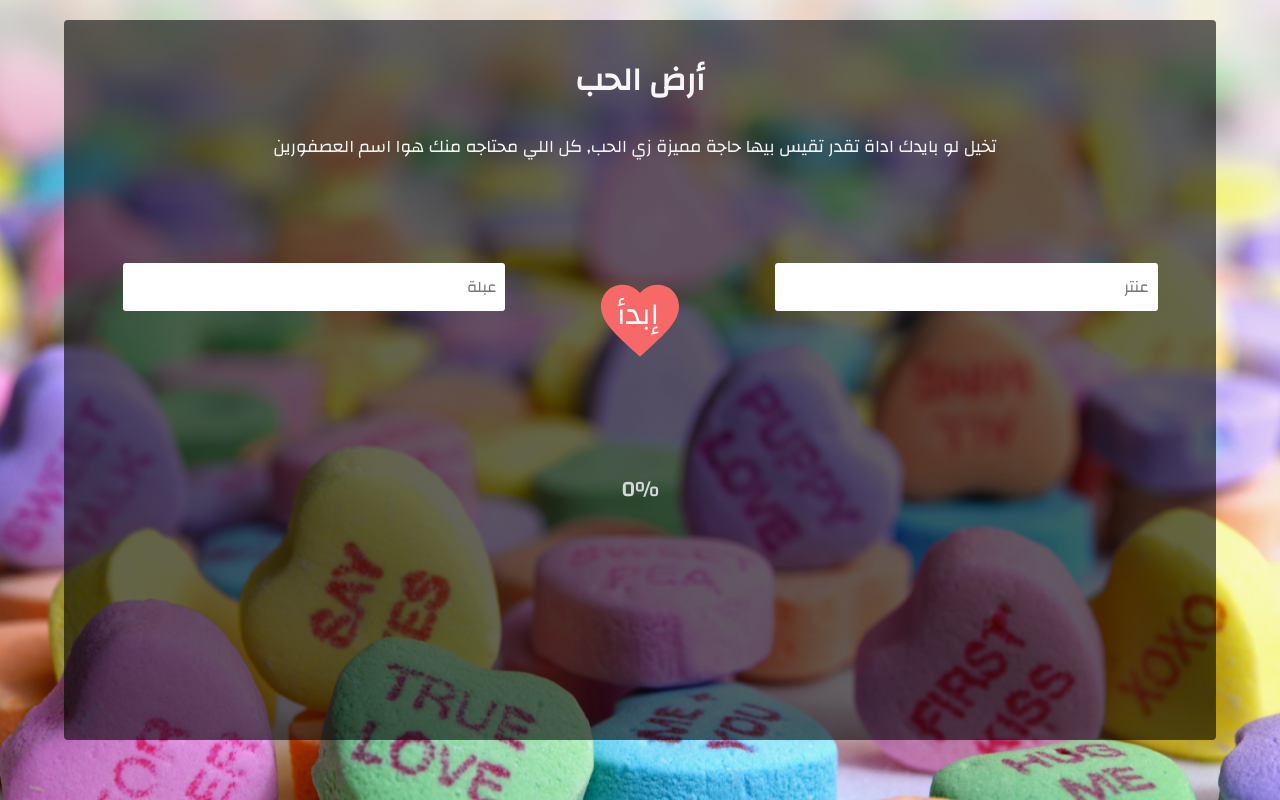
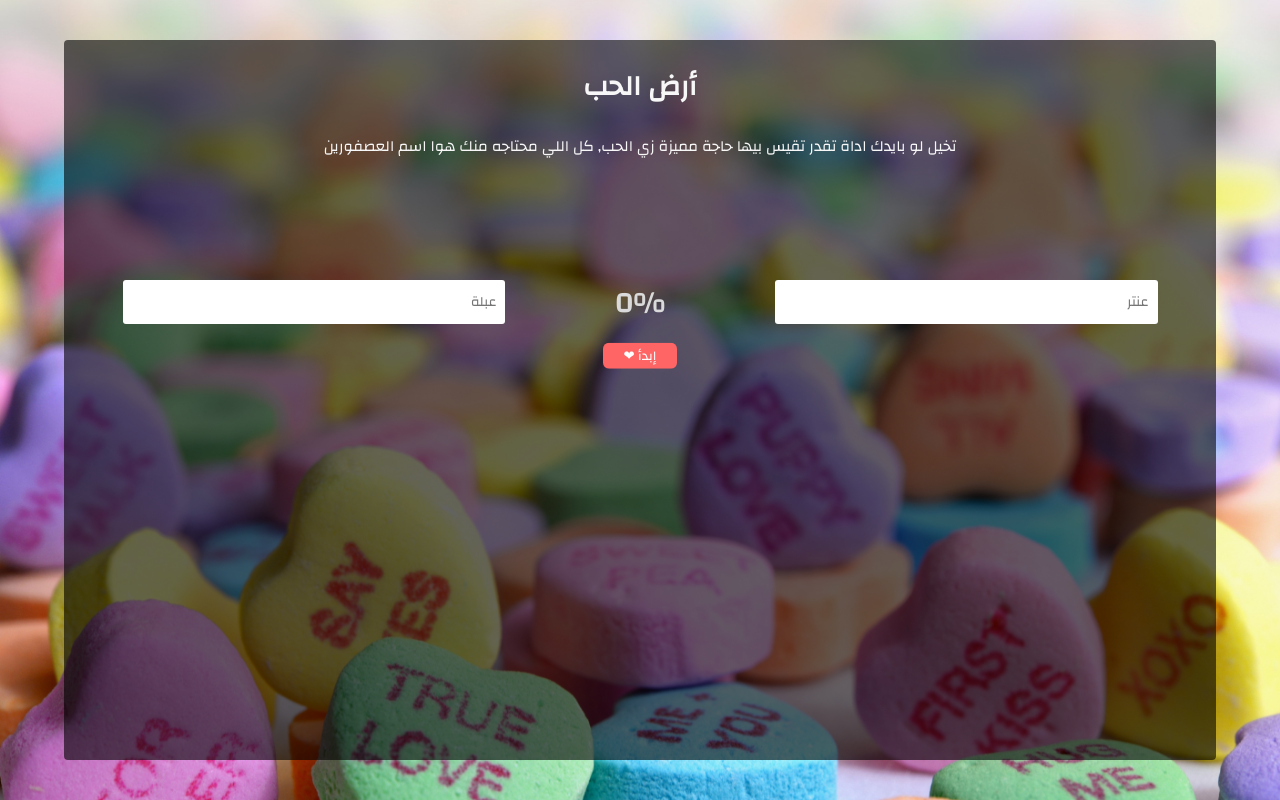
Before and after one commit to HmmamBabiKhouja/Loveland, a plain HTML site: page index.html in a window 1280 px wide. Drawn offline with nearby package versions, Linux system fonts and the light colour scheme.

Commit message:
fixing the style

```diff
--- a/index.html
+++ b/index.html
@@ -24,14 +24,11 @@
           <input class="text-input" id="two" type="text" name="" value="" placeholder="عبلة"  onkeyup="this.value = this.value.toLowerCase();" required>
         </div>
         <div class="form-btn">
-          <button class="btn-input" onclick="operate()">
-            <span class="form-btn-span">إبدأ</span>
-            <ion-icon name="heart"></ion-icon>
-          </button>
+          <button class="btn-input" onclick="operate()">إبدأ &#10084;</button>
         </div>
       </form>
       <div class="result">
-        <h3 id="meter"> </h3>
+        <h3 class="result-meter" id="meter"> </h3>
       </div>
     </div>
   </div>
--- a/style.css
+++ b/style.css
@@ -5,18 +5,21 @@
   font-family: "Changa", serif, Arial, Helvetica, sans-serif;
 }
 
+html, body, .container {
+    min-height: 100%;
+    height: 100%;
+}
+
 body {
-  background: url(plush-design-compressor.jpg) no-repeat center center fixed;
-  overflow: hidden;
+  background: url(plush-design-compressor.jpg);
   background-size: cover;
-  font-size: 16px;
+  background-position: center;
+  font-size: 14px;
   color: #f7f7f7;
-
 }
 
 .container {
   width: 100%;
-  height: 100vh;
   display: flex;
   flex-direction: column;
   justify-content: center;
@@ -25,7 +28,7 @@ body {
 
 .content {
   width: 90%;
-  height: 90vh;
+  height: 90%;
   border: 1px solid transparent;
   background: rgba(0, 0, 0, 0.6);
   border-radius: 4px;
@@ -41,27 +44,27 @@ body {
   align-items: center;
 }
 
-.desc-header{
-  margin-top: 30px;
-}
-
-.desc-p {
-  margin: 20px 10px 40px 0;
+.desc-header,
+.desc-p,
+.form-text,
+.btn-input,
+.result-meter {
+  margin-top: 20px ;
 }
 
 .form {
   width: 100%;
   display: flex;
   align-items: center;
-  flex-direction:column;
+  flex-direction: column;
   font-family: "Changa";
+  overflow: hidden;
 }
 
-.form-text{
+.form-text {
   width: 100%;
   display: flex;
   justify-content: space-around;
-  margin-bottom: 30px;
 }
 
 .text-input {
@@ -73,39 +76,22 @@ body {
   width: 48%;
 }
 
-.form-btn {
-  overflow: hidden;
-  text-align: center;
-  position: relative;
-  display: block;
-  margin-top: 20px;
+.btn-input {
+  cursor: pointer;
+  border: 1px solid transparent;
+  background: #ff6565;
+  color: #fff;
+  outline: none;
+  border-radius: 6px;
+  padding: 0 20px;
 }
 
-.btn-input {
-  cursor: pointer;
-  border: 0 solid transparent;
-  background: transparent;
-  color: transparent;
-  outline: none;
-  font-size: 600%;
-  color: #f76969;
-  z-index: 0;
+.btn-input-span{
+  font-size: 200%;
 }
 
-.form-btn-span {
-  color: #fff;
-  z-index: 1;
-  position: absolute;
-  font-size: 32%;
-  top: 20%;
-  right: 30%;
-  font-family: "Changa";
+.result-meter {
+  font-weight: 900;
+  font-size: 200%;
+  color: #dadada;
 }
-
-.result #meter {
-  font-weight: 900;
-  font-size: 130%;
-  color: #d6d9dc;
-}
-
-/* check the riple effect on the ionicon */
```
